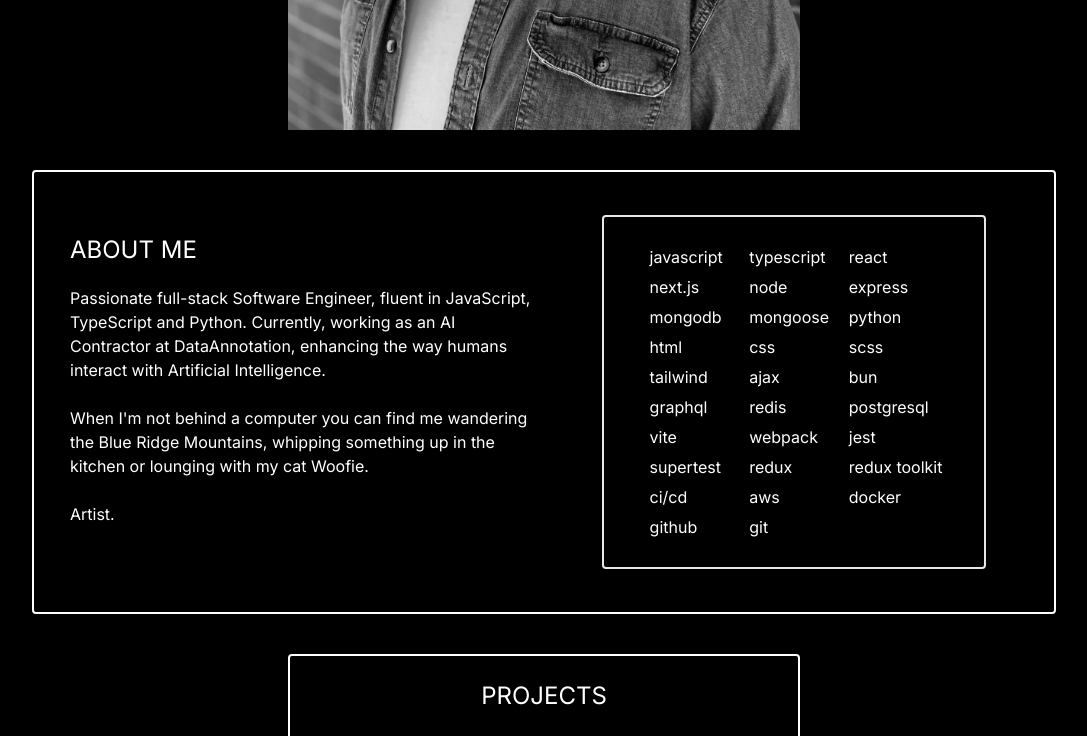
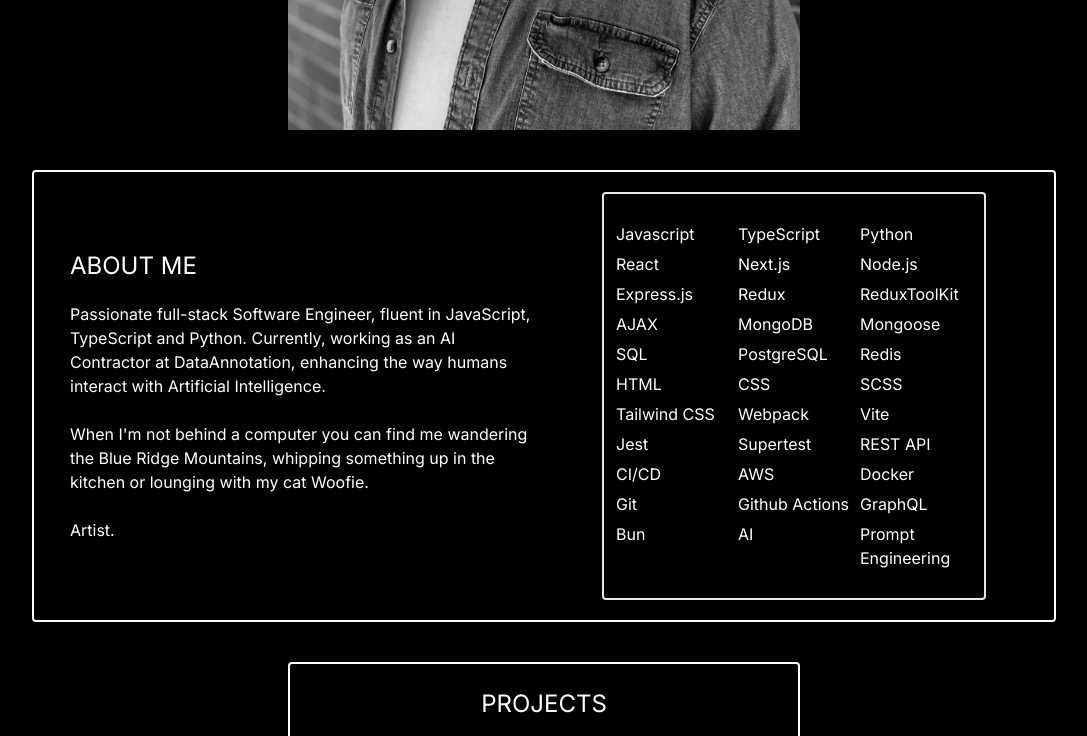
Before and after one commit to Joseph-McGarry/personalpage, a Next.js app in the folder personalpage/: page / in a window 1280 px wide. Shown: the part 679-1415 px from the top of the page, without its empty margins (96-1183 px from the left). Built offline with nearby package versions, Linux system fonts and the light colour scheme.

Commit message:
updated technologies array with more skills and no longer all lowercase. removed 40px margin top above skills container. removed mb-6 from 'about me' section.

```diff
--- a/personalpage/app/about.tsx
+++ b/personalpage/app/about.tsx
@@ -4,7 +4,7 @@ export default function About() {
   return (
     <div>
       <h1 className='text-2xl pl-4'>ABOUT ME</h1>
-      <p className='pl-4 pt-5 pb-6'>
+      <p className='pl-4 pt-5'>
         Passionate full-stack Software Engineer, fluent in JavaScript, TypeScript and Python. Currently, working
         as an AI Contractor at DataAnnotation, enhancing the way humans interact with Artificial Intelligence.
         <br></br>
--- a/personalpage/app/page.tsx
+++ b/personalpage/app/page.tsx
@@ -44,7 +44,7 @@ export default function Home() {
         </div>
 
         {/* Skills Section */}
-        <div className="flex flex-col items-center justify-center text-left w-full md:w-1/2 min-h-[400px] h-full">
+        <div className="flex flex-col items-center justify-center text-left w-full md:w-1/2 min-h-[350px] h-full">
           <Shuffle />
         </div>
       </div>
--- a/personalpage/app/shuffle.tsx
+++ b/personalpage/app/shuffle.tsx
@@ -2,12 +2,10 @@
 import { useState, useEffect, useRef } from 'react';
 import { motion, AnimatePresence } from 'framer-motion';
 
-const initialSkills = [
-  'javascript', 'typescript', 'react', 'next.js', 'node', 'express', 'mongodb',
-  'mongoose', 'python', 'html', 'css', 'scss', 'tailwind', 'ajax', 'bun', 'graphql',
-  'redis', 'postgresql', 'vite', 'webpack', 'jest', 'supertest',
-  'redux', 'redux toolkit', 'ci/cd', 'aws', 'docker', 'github', 'git'
-];
+const initialSkills = ["Javascript", "TypeScript", "Python", "React", "Next.js", "Node.js", "Express.js",
+"Redux", "ReduxToolKit", "AJAX", "MongoDB", "Mongoose", "SQL", "PostgreSQL", "Redis", "HTML",
+"CSS", "SCSS", "Tailwind CSS", "Webpack", "Vite", "Jest", "Supertest", "REST API",
+"CI/CD", "AWS", "Docker", "Git", "Github Actions", "GraphQL", "Bun","AI", "Prompt Engineering"];
 
 export default function Shuffle() {
   const [skills, setSkills] = useState(initialSkills.map((skill, index) => ({
@@ -60,7 +58,7 @@ export default function Shuffle() {
 
   return (
     <div
-      className='container flex justify-center items-center p-2 border-2 rounded w-80 lg:w-96 h-auto'
+      className='container flex justify-center items-center p-2 rounded border-2 w-80 lg:w-96'
       onMouseEnter={stopShuffling}   // Stop shuffling on hover
       onMouseLeave={startShuffling}  // Resume shuffling when mouse leaves
     >
```
